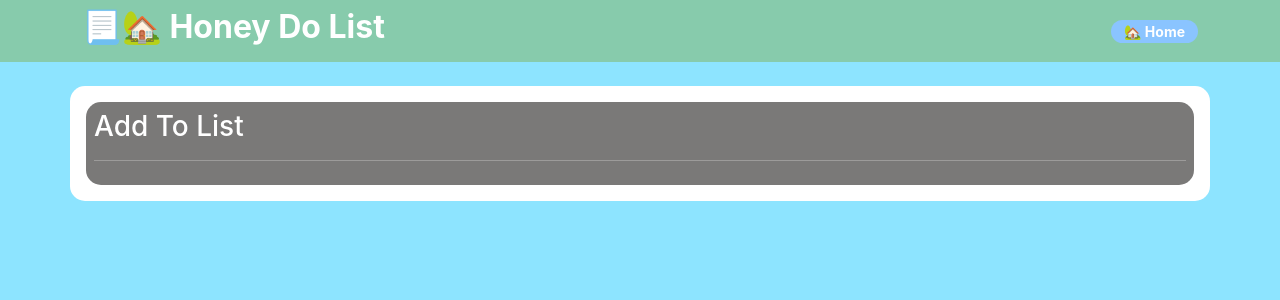
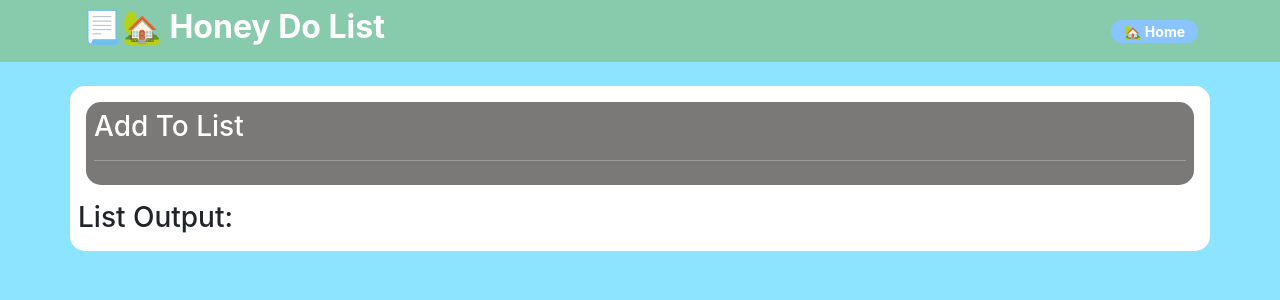
Before and after one commit to vircabading/MERN-React-FunctionalComponents-ToDoList-2308, a React (Create React App) app: page / in a window 1280 px wide. Shown: the top 300 px of the page. Built offline with nearby package versions, Linux system fonts and the light colour scheme.

Commit message:
add list output view

```diff
--- a/src/App.js
+++ b/src/App.js
@@ -2,6 +2,7 @@ import './App.css';
 
 import NavBarView from './components/NavBarView';
 import AddToListView from './components/AddToListView';
+import ListOutputView from './components/ListOutputView';
 
 ///////////////////////////////////////////////////
 //  MAIN APPLICATION
@@ -15,6 +16,7 @@ function App() {
       {/* ///// Main Content Area //////////// */}
       <div className='container mt-4 p-2 round bg-white' >
         <AddToListView />
+        <ListOutputView />
       </div>
     </main>
   );
--- /dev/null
+++ b/src/components/ListOutputView.jsx
@@ -0,0 +1,15 @@
+import React from 'react'
+
+///////////////////////////////////////////////////
+//  LIST OUTPUT VIEW
+///////////////////////////////////////////////////
+
+const ListOutputView = (props) => {
+  return (
+    <div className='mt-3' >
+        <h3>List Output:</h3>
+    </div>
+  )
+}
+
+export default ListOutputView;
```
